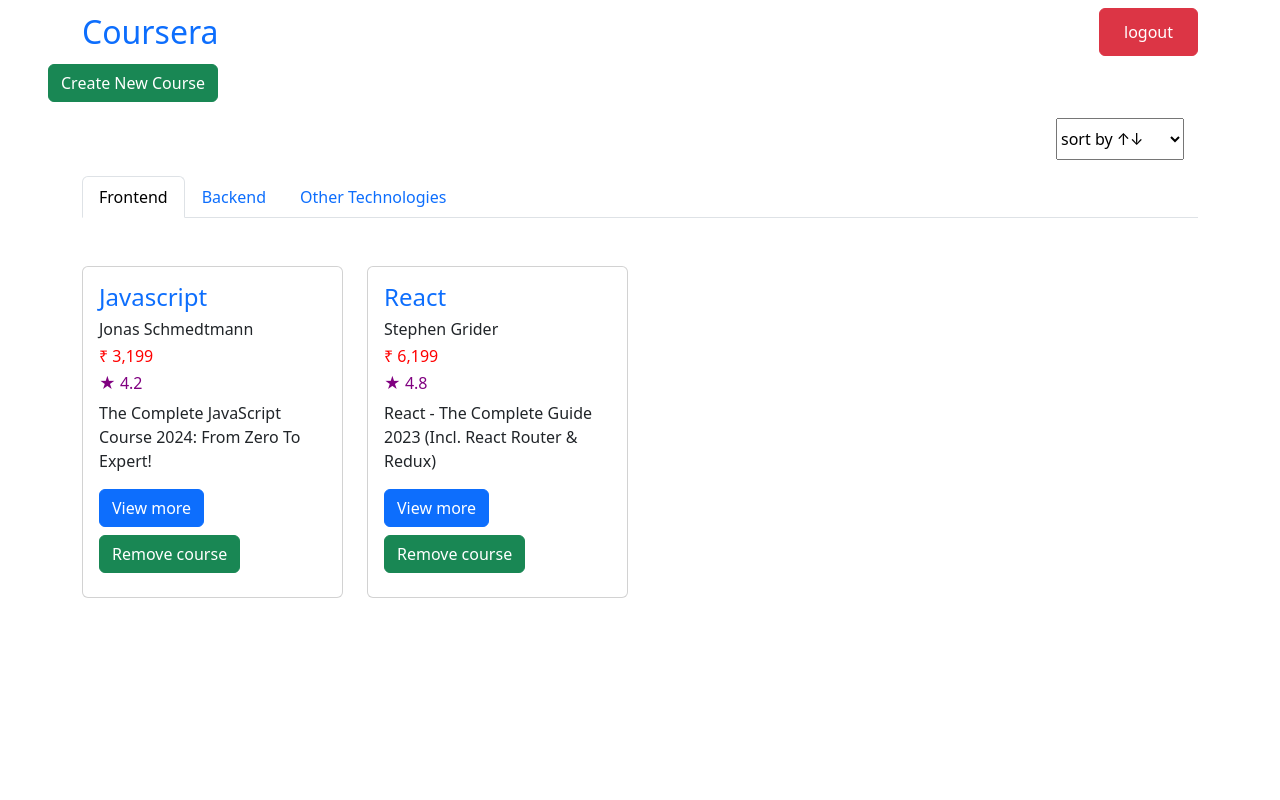
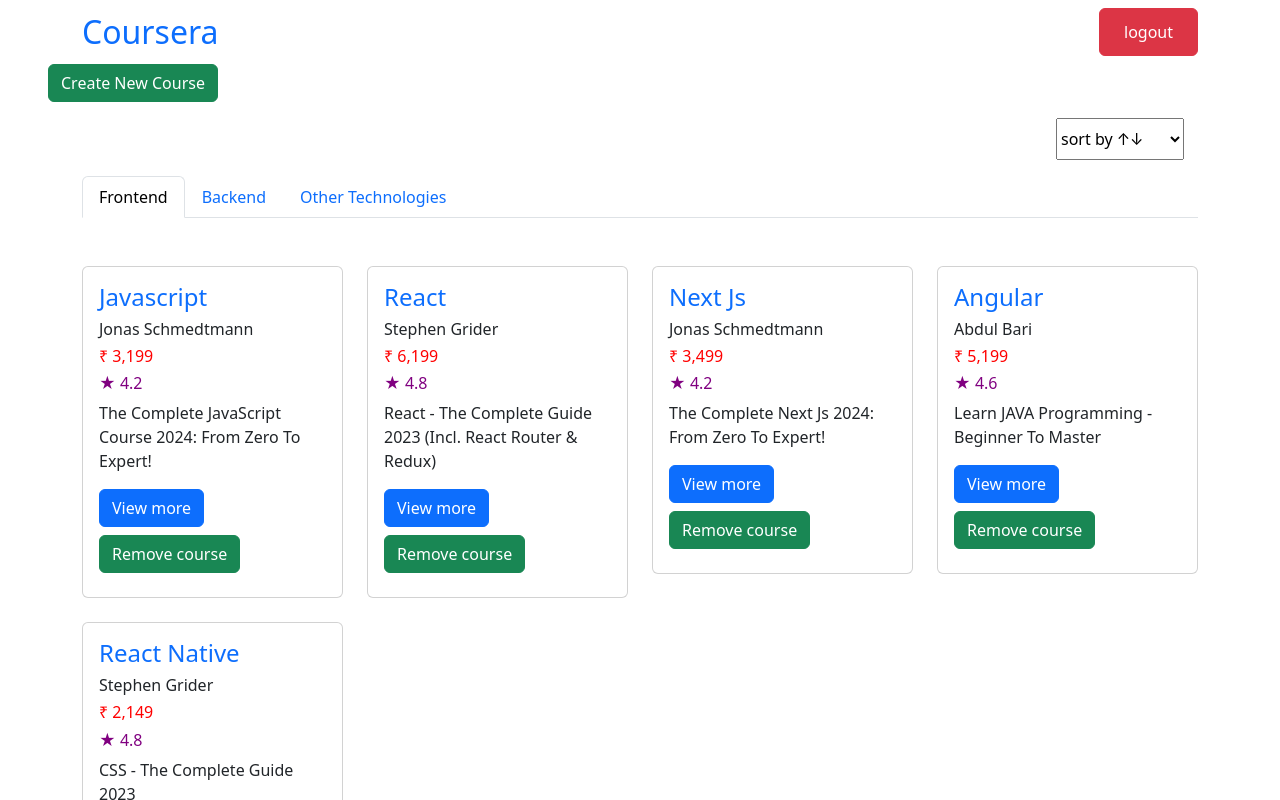
Before and after one commit to monika8848/courseApplication, a React (Vite) app: page /home in a window 1280 px wide. Shown: the top 800 px of the page. Built offline with nearby package versions, Linux system fonts and the light colour scheme.

Commit message:
feat: added go to specific course- detail page

```diff
--- a/package.json
+++ b/package.json
@@ -14,6 +14,7 @@
     "react": "^18.2.0",
     "react-bootstrap": "^2.9.2",
     "react-dom": "^18.2.0",
+    "react-paginate": "^8.2.0",
     "react-router": "^6.21.1",
     "react-router-dom": "^6.21.1"
   },
--- a/src/components/Courses/CoursesComponent/CoursesCard.tsx
+++ b/src/components/Courses/CoursesComponent/CoursesCard.tsx
@@ -82,6 +82,7 @@
               Other Technologies
             </Nav.Link>
           </Nav.Item>
+
         </Nav>
 
         <Tab.Content>
--- a/src/dataset/courseData.ts
+++ b/src/dataset/courseData.ts
@@ -76,6 +76,83 @@
     full_description:
       "Machine learning is a branch of artificial intelligence (AI) and computer science which focuses on the use of data and algorithms to imitate the way that humans learn, gradually improving its accuracy.IBM has a rich history with machine learning. One of its own, Arthur Samuel, is credited for coining the term, “machine learning” with his research (link resides outside ibm.com) around the game of checkers. Robert Nealey, the self-proclaimed checkers master, played the game on an IBM 7094 computer in 1962, and he lost to the computer. Compared to what can be done today, this feat seems trivial, but it’s considered a major milestone in the field of artificial intelligence.",
   },
+  {
+    title: "django",
+    description: "00 Days of Code: The Complete Python Pro Bootcamp for 2023",
+    full_description:
+      "Python is an interpreted, object-oriented, high-level programming language with dynamic semantics. Its high-level built in data structures, combined with dynamic typing and dynamic binding, make it very attractive for Rapid Application Development, as well as for use as a scripting or glue language to connect existing components together. Python's simple, easy to learn syntax emphasizes readability and therefore reduces the cost of program maintenance. Python supports modules and packages, which encourages program modularity and code reuse. The Python interpreter and the extensive standard library are available in source or binary form without charge for all major platforms, and can be freely distributed.",
+    course_by: "Dr. angela yu",
+    price: "2,199",
+    rating: "3.2",
+    img: "https://img-c.udemycdn.com/course/750x422/4249002_fc19.jpg",
+    stack: "backend",
+  },
+  {
+    title: "Next js",
+    description: "The Complete Next js 2024: From Zero to Expert!",
+    course_by: "Jonas schmedtmann",
+    price: "3,499",
+    img: "https://images.ctfassets.net/c63hsprlvlya/IacLLeOBR5WCvdCPqKuff/6860b5cc464c4f54703a2befa3f706b4/nextjs3.webp",
+    stack: "frontend",
+    rating: "4.2",
+    full_description:
+      "JavaScript is a dynamic computer programming language. It is lightweight and most commonly used as a part of web pages, whose implementations allow client-side script to interact with the user and make dynamic pages. It is an interpreted programming language with object-oriented capabilities.JavaScript was first known as LiveScript, but Netscape changed its name to JavaScript, possibly because of the excitement being generated by Java. JavaScript made its first appearance in Netscape 2.0 in 1995 with the name LiveScript. The general-purpose core of the language has been embedded in Netscape, Internet Explorer, and other web browsers.",
+  },
+  {
+    title: "Angular",
+    description: "Learn JAVA Programming - Beginner to Master",
+    course_by: "Abdul Bari",
+    price: "5,199",
+    img: "https://repository-images.githubusercontent.com/314186076/79a18fff-1aeb-4a12-9340-db81b383b5e7",
+    stack: "frontend",
+    rating: "4.6",
+    full_description:
+      "Java is a multi-platform, object-oriented, and network-centric language that can be used as a platform in itself. It is a fast, secure, reliable programming language for coding everything from mobile apps and enterprise software to big data applications and server-side technologies.",
+  },
+  {
+    title: "Postgre SQL",
+    description: "The Complete SQL Bootcamp: Go from Zero to Hero",
+    course_by: "Jose portilla",
+    price: "1,199",
+    img: "https://miro.medium.com/v2/resize:fit:610/1*mMq3Bem9r8ASAn1YwcTbEw.png",
+    stack: "backend",
+    rating: "3.8",
+    full_description:
+      "Structured query language (SQL) is a programming language for storing and processing information in a relational database. A relational database stores information in tabular form, with rows and columns representing different data attributes and the various relationships between the data values. You can use SQL statements to store, update, remove, search, and retrieve information from the database. You can also use SQL to maintain and optimize database performance.",
+  },
+  {
+    title: "React native",
+    description: "CSS - The Complete Guide 2023 ",
+    course_by: "stephen grider",
+    price: "2,149",
+    img: "https://miro.medium.com/v2/resize:fit:700/1*C3kxjCrJy-aWSMpe2chfaA.png",
+    stack: "frontend",
+    rating: "4.8",
+    full_description:
+      "React is a framework that employs Webpack to automatically compile React, JSX, and ES6 code while handling CSS file prefixes. React is a JavaScript-based UI development library. Although React is a library rather than a language, it is widely used in web development. The library first appeared in May 2013 and is now one of the most commonly used frontend libraries for web development.",
+  },
+  {
+    title: "data Analyst",
+    description: "Artificial Intelligence A-Z 2023: Build 5 AI (incl. ChatGPT)",
+    course_by: "superdata science team",
+    price: "8,199",
+    img: "https://media.geeksforgeeks.org/wp-content/uploads/20230814154946/Data-Analyst.png",
+    stack: "other_technologies",
+    rating: "5.2",
+    full_description:
+      "Artificial intelligence is based on the principle that human intelligence can be defined in a way that a machine can easily mimic it and execute tasks, from the most simple to those that are even more complex. The goals of artificial intelligence include mimicking human cognitive activity. Researchers and developers in the field are making surprisingly rapid strides in mimicking activities such as learning, reasoning, and perception, to the extent that these can be concretely defined. Some believe that innovators may soon be able to develop systems that exceed the capacity of humans to learn or reason out any subject. But others remain skeptical because all cognitive activity is laced with value judgments that are subject to human experience.",
+  },
+  {
+    title: "data Science",
+    description: "Machine Learning A-Z: AI, Python & R + ChatGPT Prize [2023]",
+    course_by: "superdata science team",
+    price: "8,199",
+    rating: "2.2",
+    img: "https://d1m75rqqgidzqn.cloudfront.net/wp-data/2019/09/11134058/What-is-data-science-2.jpg",
+    stack: "other_technologies",
+    full_description:
+      "Machine learning is a branch of artificial intelligence (AI) and computer science which focuses on the use of data and algorithms to imitate the way that humans learn, gradually improving its accuracy.IBM has a rich history with machine learning. One of its own, Arthur Samuel, is credited for coining the term, “machine learning” with his research (link resides outside ibm.com) around the game of checkers. Robert Nealey, the self-proclaimed checkers master, played the game on an IBM 7094 computer in 1962, and he lost to the computer. Compared to what can be done today, this feat seems trivial, but it’s considered a major milestone in the field of artificial intelligence.",
+  },
 ];
 
 export default courseData;
```
Also changed, not shown: src/components/CourseDetail/DetailPage.tsx (+8 -1 lines), 1 other file (tests, documents, lock files or other folders).
